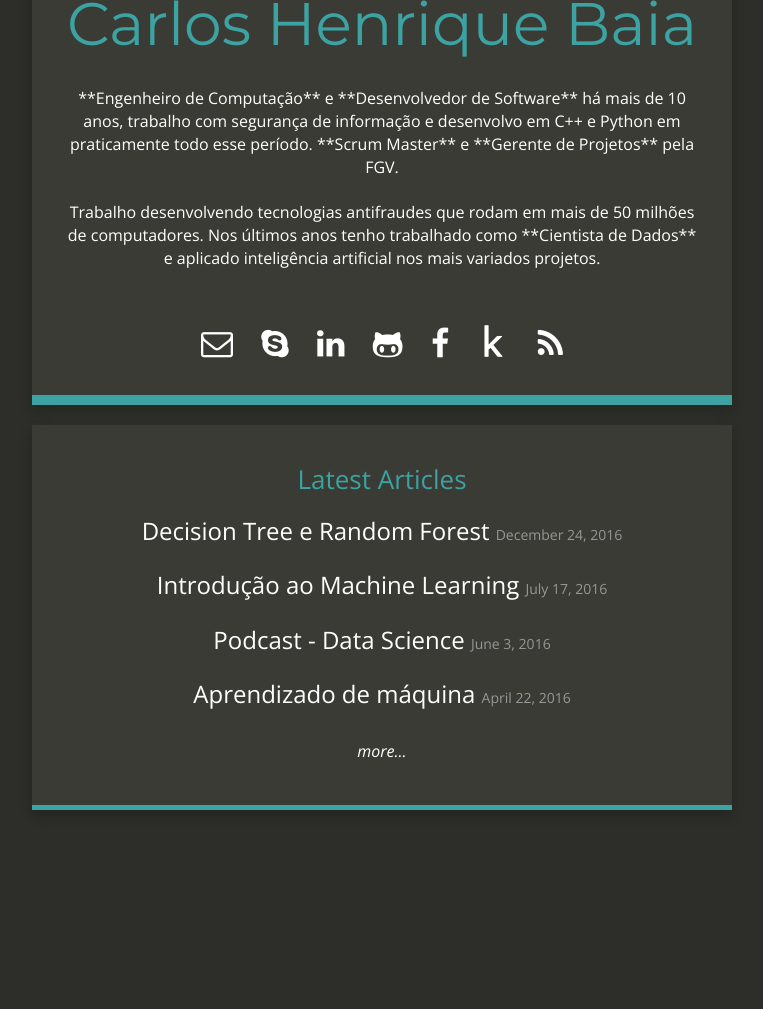
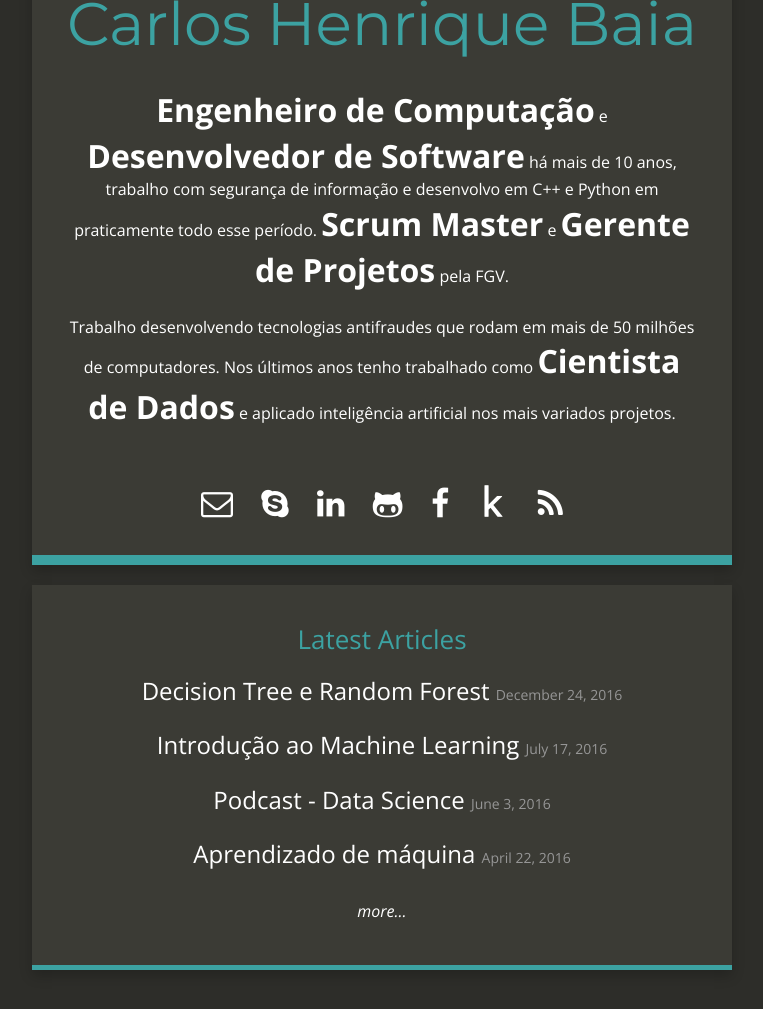
Before and after one commit to carlosbaia/carlosbaia.github.io, a Jekyll site: the page built from index.html, in a window 1280 px wide, cut to the strip 174-1185 px from the top of the page. Shown: the whole strip, without its empty margins (258-1021 px from the left). Built offline with Jekyll 4.4.1, drawn with Linux system fonts in a browser that asks for light colours; nearby versions of some CDN libraries; some web fonts are replaced; before the commit the page ends 1025 px from its top, so only the background shows below that.

```diff
--- a/_config.yml
+++ b/_config.yml
@@ -5,7 +5,7 @@ email: carloshenriquebaia@gmail.com
 description: "Carlos Henrique Baia"
 baseurl: ""
 url: "http://carlosbaia.com/"
-title_description: "**Engenheiro de Computação** e **Desenvolvedor de Software** há mais de 10 anos, trabalho com segurança de informação e desenvolvo em C++ e Python em praticamente todo esse período. **Scrum Master** e **Gerente de Projetos** pela FGV.<br><br>Trabalho desenvolvendo tecnologias antifraudes que rodam em mais de 50 milhões de computadores. Nos últimos anos tenho trabalhado como **Cientista de Dados** e aplicado inteligência artificial nos mais variados projetos."
+title_description: "<b>Engenheiro de Computação</b> e <b>Desenvolvedor de Software</b> há mais de 10 anos, trabalho com segurança de informação e desenvolvo em C++ e Python em praticamente todo esse período. <b>Scrum Master</b> e <b>Gerente de Projetos</b> pela FGV.<br><br>Trabalho desenvolvendo tecnologias antifraudes que rodam em mais de 50 milhões de computadores. Nos últimos anos tenho trabalhado como <b>Cientista de Dados</b> e aplicado inteligência artificial nos mais variados projetos."
 
 title_image: "https://s.gravatar.com/avatar/a094eb0d6a2614158242087840f2a7d7?s=150"
 google_analytics: "UA-71213574-1"
```
